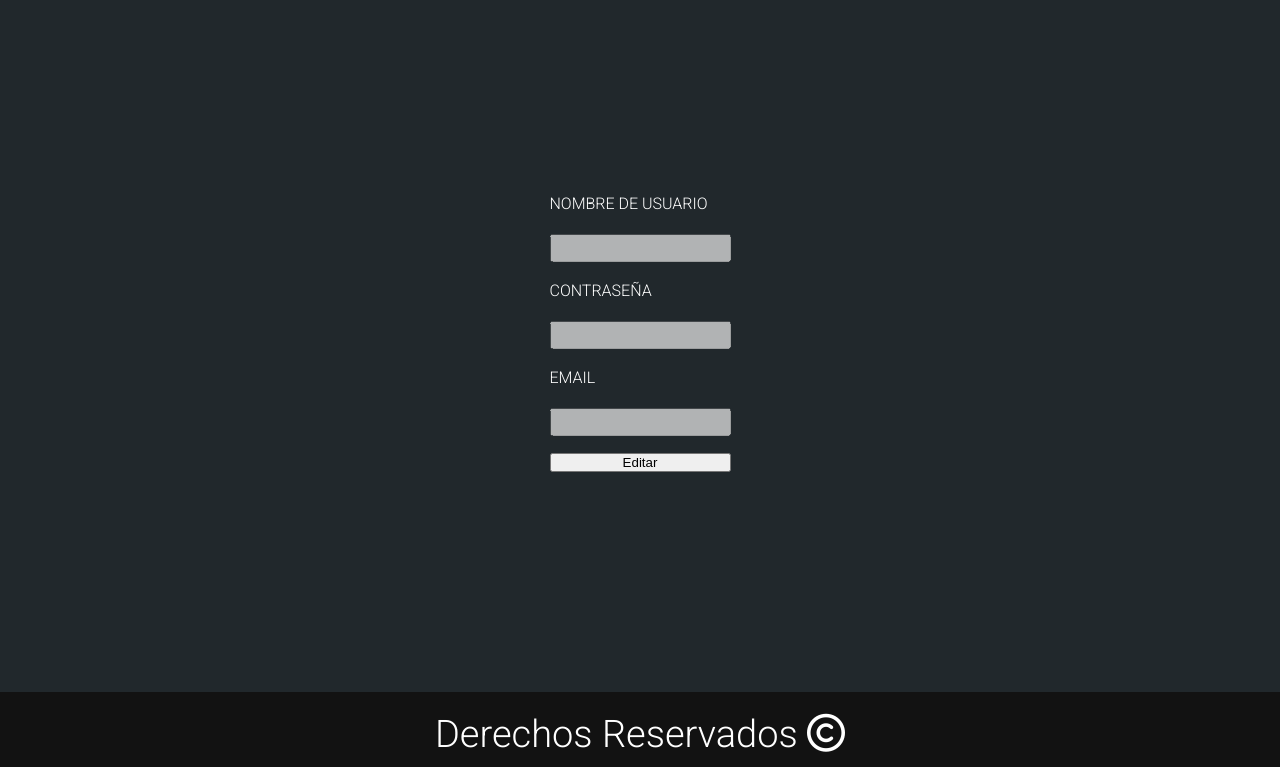
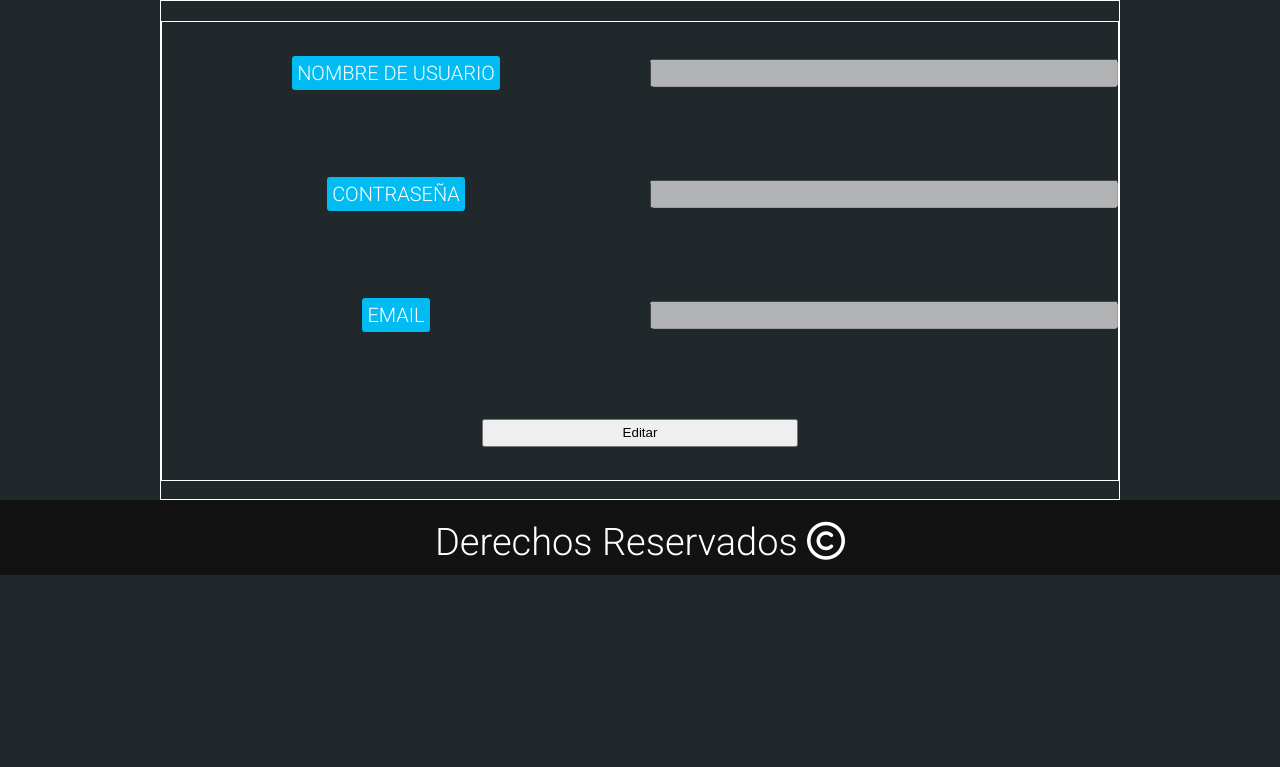
Before and after one commit to walkeriorus/CaC-TP-Flask, a Flask app: page /user/1 in a window 1280 px wide. Shown: the part 84-851 px from the top of the page. After the commit the page ends 659 px from the top, so only its background shows below. Run offline with Flask 2, Linux system fonts and the light colour scheme; data that the repository does not hold is empty; some libraries are stand-ins or nearby versions.

Commit message:
Cambios en la presentacion del formulario con los datos del usuario

```diff
--- a/static/css/viewAccount.css
+++ b/static/css/viewAccount.css
@@ -2,19 +2,50 @@
     max-width: 960px;
     margin: 0 auto;
     min-height: 500px;
+    border: 1px solid white;
 }
 form{
-    margin-top: 20%;
-    display: grid;
-    row-gap: 10%;
-    height: 100%;
+    justify-content: center;
+    align-items: center;
+    gap: 20px 20px;
+
+    margin-top: 20px;
+    min-height: 460px;
     width: 100%;
-    justify-content: center;
+    border: 1px solid white;
 }
 form label,form input{
     line-height: 24px;
     display: inline;
+    font-size: 20px;
 }
 form label{
     text-transform: uppercase;
 }
+.x2col{
+    grid-template-columns: 1fr 1fr;
+}
+form input~label{
+    justify-self: center;
+    user-select: none;
+    background-color: #01bcf3;
+    padding: 5px;
+    border-radius: 3px;
+    cursor: pointer;
+}
+div label:first-child{
+    padding-left: 15px;
+}
+div input:nth-child(2){
+    padding-left: 10px;
+    width: 80%;
+}
+#edit-button{
+    line-height: 24px;
+    grid-column: 1/3;
+    justify-self:center;
+    width: 33%;
+}
+form input :disabled{
+    background-color: rgb(207, 207, 207);
+}
```
